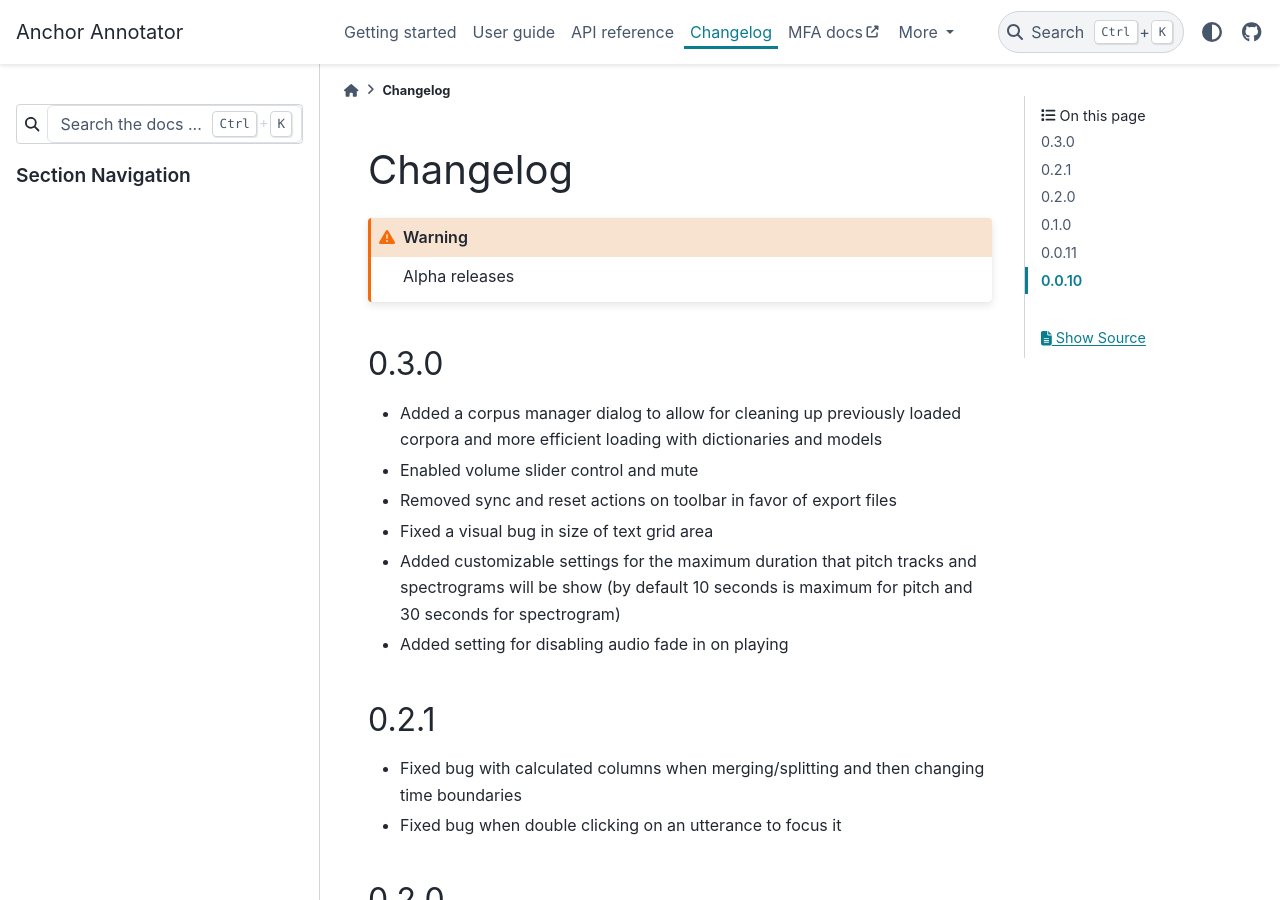
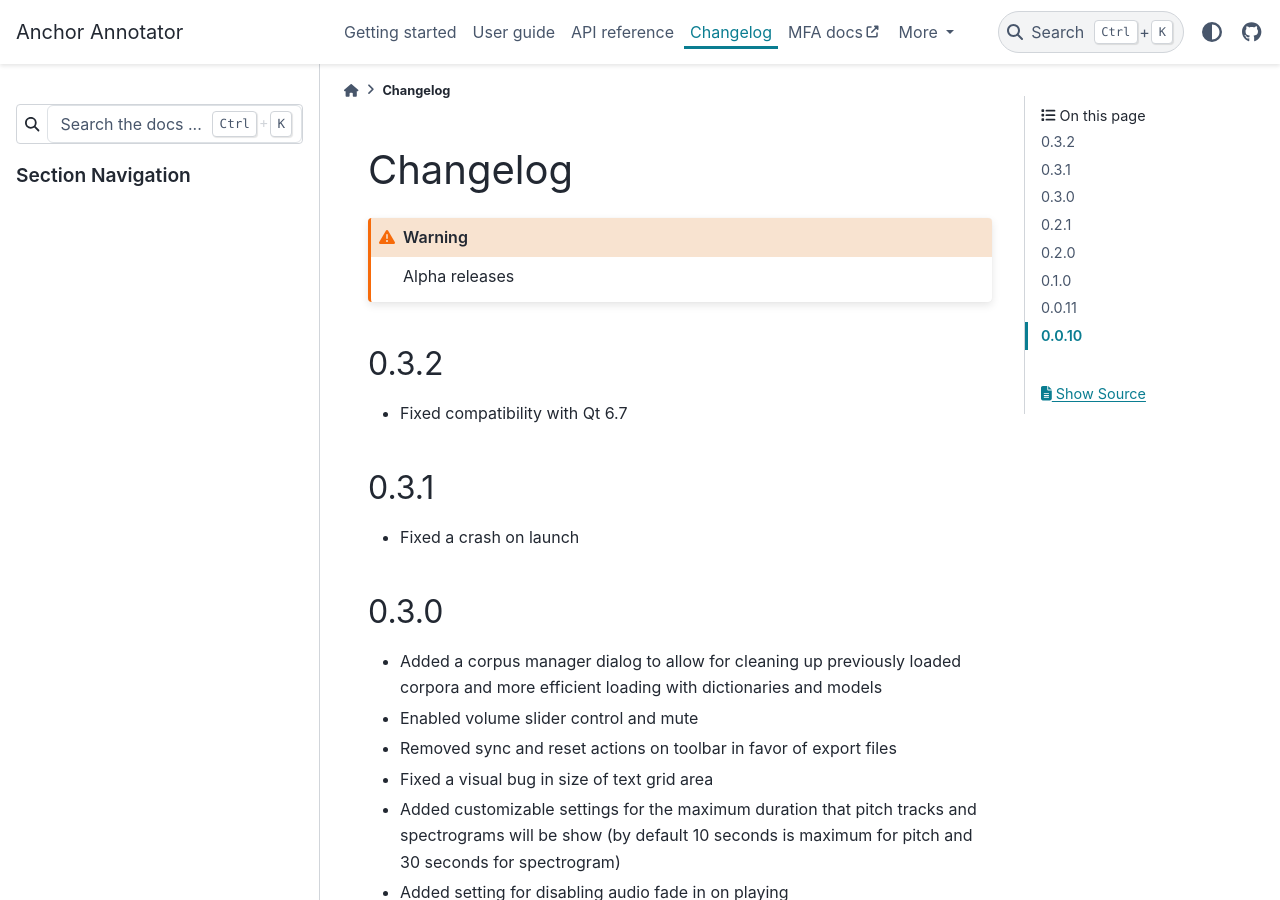
Before and after one commit to MontrealCorpusTools/Anchor-annotator, a Sphinx documentation site: the page built from docs/source/changelog/index.rst, in a window 1280 px wide and 900 px high. Built offline with Sphinx 7.4.7 and the PyData theme 0.15.4, drawn with Linux system fonts in a browser that asks for light colours; nearby versions of some CDN libraries; comment, search, counter and statistics services are not loaded.

Commit message:
Changelog update

```diff
--- a/docs/source/changelog/index.rst
+++ b/docs/source/changelog/index.rst
@@ -5,6 +5,16 @@ Changelog
 .. warning::
 
    Alpha releases
+
+0.3.2
+-----
+
+- Fixed compatibility with Qt 6.7
+
+0.3.1
+-----
+
+- Fixed a crash on launch
 
 0.3.0
 -----
```
